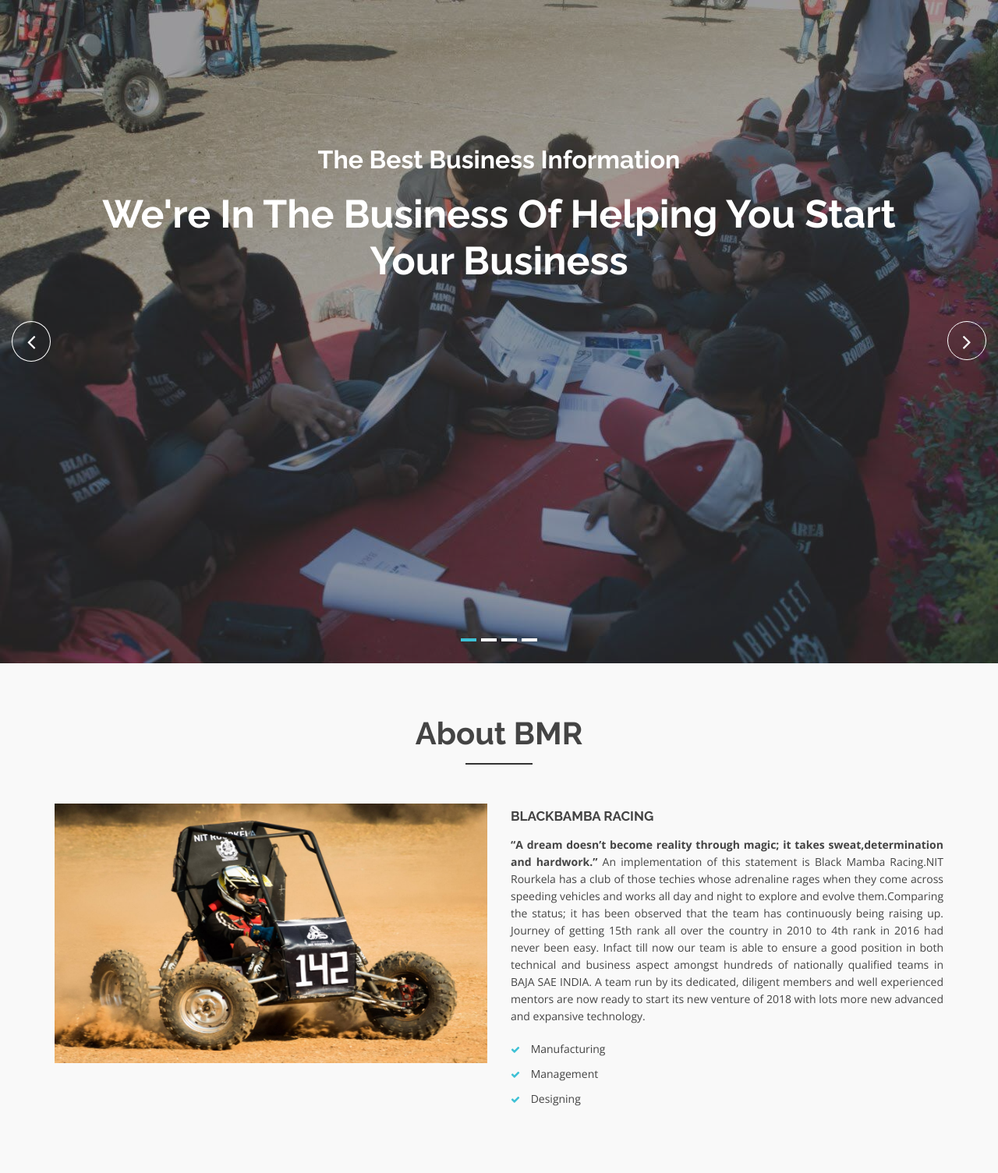
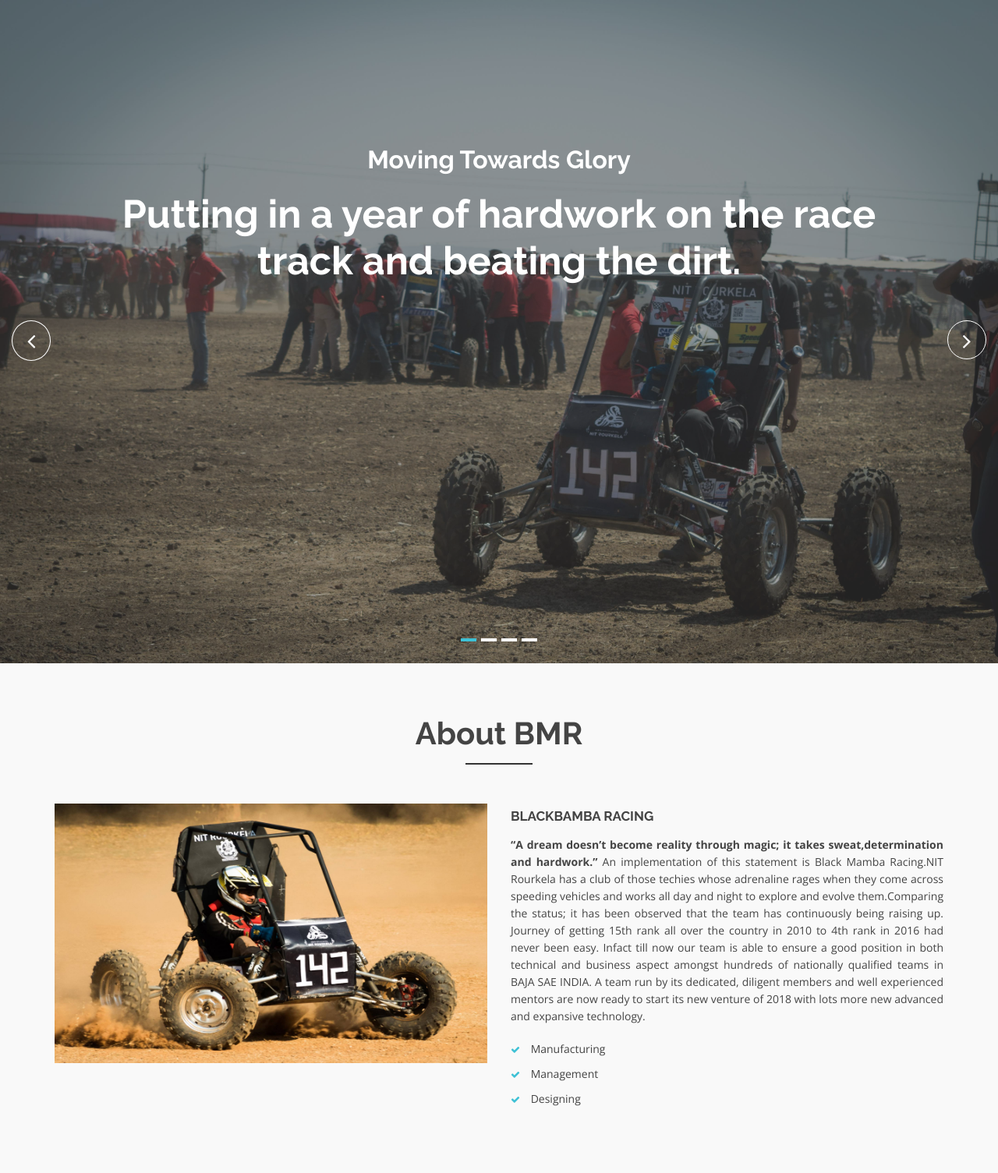
Before and after one commit to NeelamMahapatro/BMR, a PHP site: page / in a window 1280 px wide. Shown: the part 70-1575 px from the top of the page at 78% size. Run offline with PHP 8.4, Linux system fonts and the light colour scheme; some libraries are stand-ins or nearby versions.

Commit message:
Home page content updated

```diff
--- a/bmr/index.php
+++ b/bmr/index.php
@@ -93,8 +93,8 @@
   	<div class="slider-area" >
     	<div class="bend niceties preview-2" >
       		<div id="ensign-nivoslider" class="slides" >
-        		<img src="img/bmr0001.jpg" height="470px" width="1100px"alt="" title="#slider-direction-1" />
-        		<img src="img/bmr4.jpg" alt="" height="470px" width="1100px" title="#slider-direction-2" />
+        		<img src="img/bmr4.jpg" height="470px" width="1100px"alt="" title="#slider-direction-1" />
+        		<img src="img/bmr0001.jpg" alt="" height="470px" width="1100px" title="#slider-direction-2" />
         		<img src="img/bmr005.jpg" alt="" height="470px" width="1100px" title="#slider-direction-3" />
         		<img src="img/bmr06.jpg" alt="" height="470px" width="1100px" title="#slider-direction-4" />
       		</div>
@@ -107,11 +107,11 @@
               				<div class="slider-content">
                 				<!-- layer 1 -->
 	                			<div class="layer-1-1 hidden-xs wow slideInDown" data-wow-duration="2s" data-wow-delay=".2s">
-	                 				<h2 class="title1">The Best Business Information </h2>
+	                 				<h2 class="title1"> Moving Towards Glory </h2>
 	                			</div>
                 				<!-- layer 2 -->
 	                			<div class="layer-1-2 wow slideInUp" data-wow-duration="2s" data-wow-delay=".1s">
-	                 				<h1 class="title2">We're In The Business Of Helping You Start Your Business</h1>
+	                 				<h1 class="title2">Putting in a year of hardwork on the race track and beating the dirt.</h1>
 	                			</div>
                 			</div>
             			</div>
@@ -126,11 +126,11 @@
               				<div class="slider-content text-center">
                				 <!-- layer 1 -->
 	                			<div class="layer-1-1 hidden-xs wow slideInUp" data-wow-duration="2s" data-wow-delay=".2s">
-	                    			<h2 class="title1">The Best Business Information </h2>
+	                    			<h2 class="title1"> Optimizing Through Discussions </h2>
 	                			</div>
                 			<!-- layer 2 -->
 	                			<div class="layer-1-2 wow slideInUp" data-wow-duration="2s" data-wow-delay=".1s">
-	                    			<h1 class="title2">We're In The Business Of Get Quality Business Service</h1>
+	                    			<h1 class="title2">Improving each and every aspect of designing and manufacturing.</h1>
 	                			</div>
                 			<!-- layer 3 -->
                 	    	</div>
@@ -147,11 +147,11 @@
               				<div class="slider-content">
                				 <!-- layer 1 -->
 	                			<div class="layer-1-1 hidden-xs wow slideInUp" data-wow-duration="2s" data-wow-delay=".2s">
-	                  				<h2 class="title1">The Best business Information </h2>
+	                  				<h2 class="title1">Grinding It Out</h2>
 	                			</div>
                 			<!-- layer 2 -->
 	                			<div class="layer-1-2 wow slideInUp" data-wow-duration="2s" data-wow-delay=".1s">
-	                  				<h1 class="title2">Helping Business Security  & Peace of Mind for Your Family</h1>
+	                  				<h1 class="title2">Seeing the result of the long hours put in at the Central Workshop; the tireless night tales.</h1>
 	                			</div>
                         	</div>
             			</div>
@@ -164,13 +164,13 @@
          			<div class="row">
             			<div class="col-md-12 col-sm-12 col-xs-12">
               				<div class="slider-content">
-                				 layer 1
+
 	                			<div class="layer-1-1 hidden-xs wow slideInDown" data-wow-duration="2s" data-wow-delay=".2s">
-	                 				<h2 class="title1">The Best Business Information </h2>
+	                 				<h2 class="title1">Publicisng As To Why We Are The Best.</h2>
 	                			</div>
-	                				layer 2
+
 	                			<div class="layer-1-2 wow slideInUp" data-wow-duration="2s" data-wow-delay=".1s">
-	                 				<h1 class="title2">We're In The Business Of Helping You Start Your Business</h1>
+	                 				<h1 class="title2">Apart from doing well in technical events, Mamba roars in sales and cost events as well, providing a sense of completeness.</h1>
 	                			</div>
                 			</div>
             			</div>
@@ -247,7 +247,7 @@
 
 				                  <h2><strong>Management</strong> </h2>
 				                  <p style="text-align:justify; line-height:1.8;">
-				                    This sub-division consists of the following sub-systems-<b>PUBLIC RELATION AND MARKETING :</b> Finding of sponsors (both monetary and in-kind) by making association with many leading industries and local and regional companies, also building relation with the institute alumni.<b>MEDIA COVERAGE :</b> Extensive media coverage is done through different social medias such as Facebook, instagram, twitter, YouTube, etc.<b>PROMOTION :</b> Promotion through “Turbo-Byte”-the annual magazine of SAE and “Monday-Morning”-the official media body of NIT, Rourkela.
+				                    This sub-division consists of the following sub-systems-<br><b>PUBLIC RELATION AND MARKETING :</b> Finding of sponsors (both monetary and in-kind) by making association with many leading industries and local and regional companies, also building relation with the institute alumni.<br><b>MEDIA COVERAGE :</b> Extensive media coverage is done through different social medias such as Facebook, Instagram, Twitter, YouTube, etc. The BAJA SAE India final competition held has extensive coverage from both the national and international media. The event serves as a cornerstone for all the budding entrepreneurs and engineers as the best around the world provide frutiful suggestions about their work.<br><b>PROMOTION :</b> Promotion through “Turbo-Byte”-the annual magazine of SAE and “Monday-Morning”-the official media body of NIT, Rourkela. Apart from these two media bodies, extensive media coverage is done during Innovision and NITRUTSAV.
 				                  </p>
                 				</div>
               				</div>
@@ -260,7 +260,7 @@
 
 				                  <h2><strong>Manufacturing</strong></h2>
 				                  <p style="text-align:justify; line-height:1.8;">
-				                    Manufacturing system consists of-<b>ROLL CAGE :</b> This team design and construct the driver compartment so as to reduce fatigue and impact of shock loads.<b>CHASSIS :</b>  Formation of underpart of the ATV consisting of the frame on which the whole body is mounted.<b>BRAKING :</b>  The team endeavour to accomplish proper slowing and stopping of the vehicle by means of friction.<b>STEERING :</b> Manufacturing of steering wheels and the group parts transmitting movement of steering wheel to the front wheels.<b>SUSPENSION :</b> The team fabricate the tires, springs, shock absorbers and linkages that connects the vehicle to its wheels.<b>POWERTRAIN :</b> This subsystem includes the design and manufacturing of the gearbox and the cooling system of the car.
+				                    Manufacturing system consists of-<br><b>ROLL CAGE :</b> This team design and construct the driver compartment so as to reduce fatigue and impact of shock loads.<br><b>CHASSIS :</b>  Formation of underpart of the ATV consisting of the frame on which the whole body is mounted.<br><b>BRAKING :</b>  The team endeavour to accomplish proper slowing and stopping of the vehicle by means of friction.<br><b>STEERING :</b> Manufacturing of steering wheels and the group parts transmitting movement of steering wheel to the front wheels.<br><b>SUSPENSION :</b> The team fabricate the tires, springs, shock absorbers and linkages that connects the vehicle to its wheels.<br><b>POWERTRAIN :</b> This subsystem includes the design and manufacturing of the gearbox and the cooling system of the car.
 				                  </p>
                 				</div>
               				</div>
@@ -274,7 +274,7 @@
 
 				                  <h2><strong>Design</strong></h2>
 				                  <p style="text-align:justify; line-height:1.8;">
-				                    The Organizational division consists of 3 sub-systems:<b>WEB DESIGNING :</b> Complete designing of the website carrying all the information about the team “ BLACK MAMBA RACING” and the national level event “BAJA SAE” in which the team participates every year is the major work of this system.<b>GRAPHIC Designing :</b> This team is responsible for designing of brochures, yearly newsletters, posters, etc. which are required for better publicity of the team.<b>VIDEO MAKING & EDITING :</b> Making of new videos of different tests like braking, endurance, suspension, etc.  that the vehicle undergoes so that the team could get attention in different social medias and editing of previous year designs is taken care of in this subsystem.
+				                    The Organizational division consists of 3 sub-systems:<br><b>WEB DESIGNING :</b> Complete designing of the website carrying all the information about the team “ BLACK MAMBA RACING” and the national level event “BAJA SAE” in which the team participates every year is the major work of this system. The team's website is powered by Cyborg, the official automation and robotics club of NIT Rourkela.<br><b>GRAPHIC Designing :</b> This team is responsible for designing of brochures, yearly newsletters, posters, etc. which are required for better publicity of the team. The team also designs posters on various festivals which are circulated on social media.<br><b>VIDEO MAKING & EDITING :</b> Making of new videos of different tests like braking, endurance, suspension, etc.  that the vehicle undergoes so that the team could get attention in different social medias and editing of previous year designs is taken care of in this subsystem.
 				                  </p>
                 				</div>
               				</div>
@@ -285,9 +285,7 @@
         </div>
     </div>
 
- <?php
-        include_once 'footer.php';
-        ?>
+
   	  <!-- JavaScript Libraries -->
   <script src="lib/jquery/jquery.min.js"></script>
   <script src="lib/bootstrap/js/bootstrap.min.js"></script>
@@ -307,7 +305,9 @@
 
   <script src="js/main.js"></script>
 
-
+ <?php
+        include_once 'footer.php';
+        ?>
 
 </body>
 </html>
```
